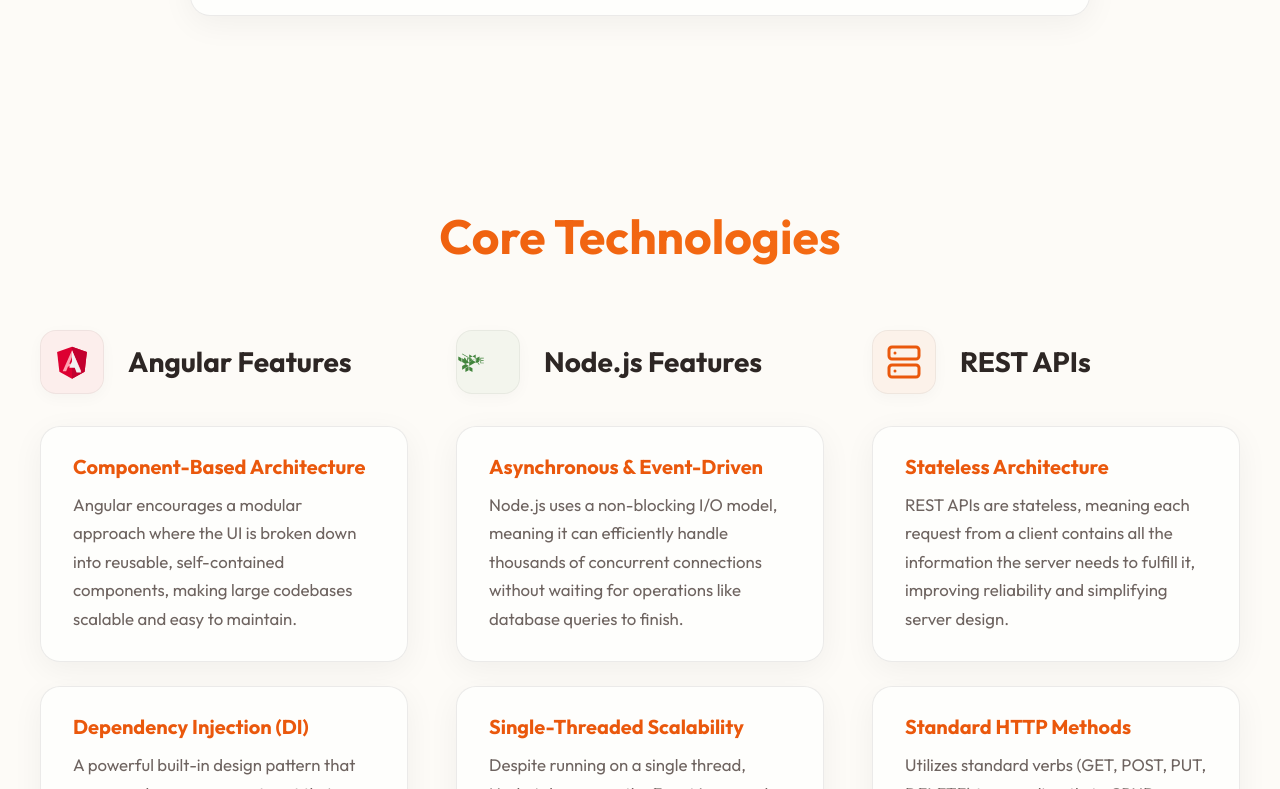
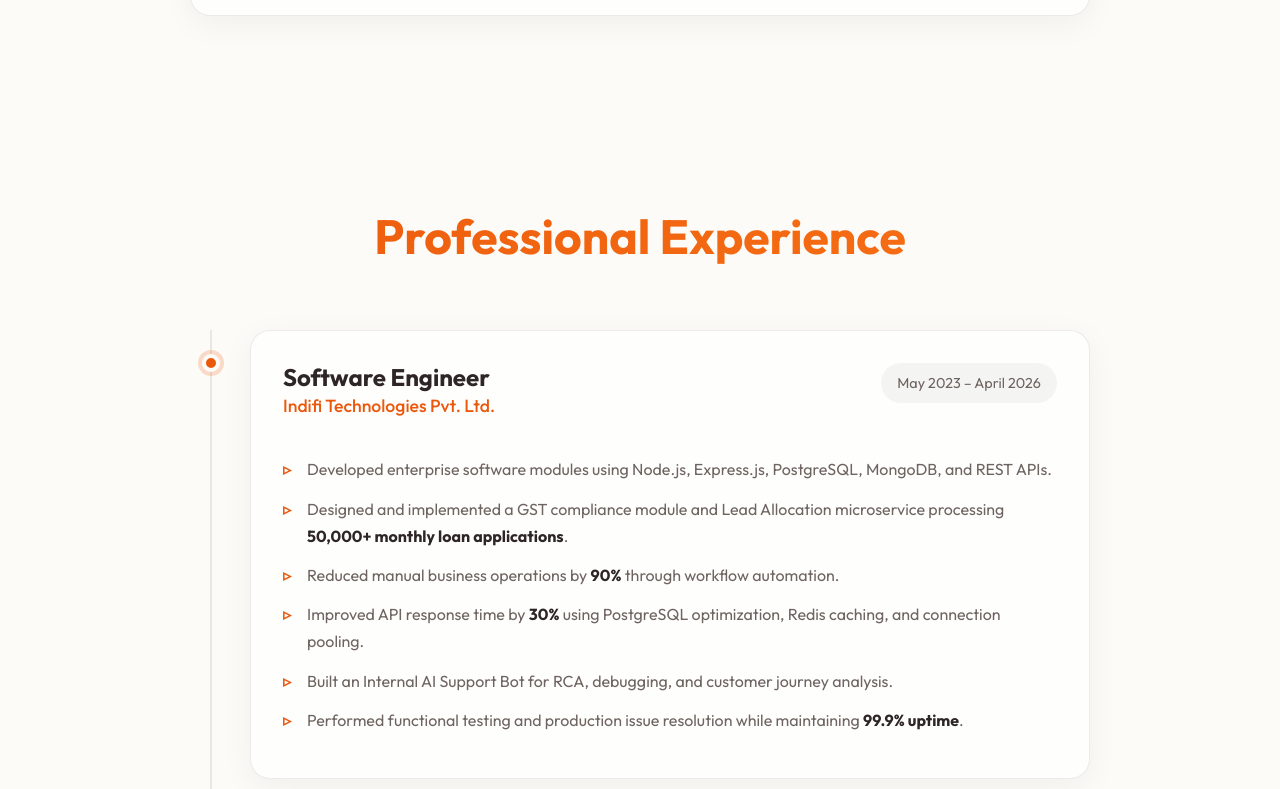
Before and after one commit to mnegi05/portfolio-ui, an Angular app: page / in a window 1280 px wide. Shown: the part 2351-3140 px from the top of the page. Built offline with nearby package versions, Linux system fonts and the light colour scheme.

Commit message:
core tech to bottom

```diff
--- a/src/app/app.component.html
+++ b/src/app/app.component.html
@@ -2,7 +2,7 @@
   <app-hero></app-hero>
   <app-skills></app-skills>
   <app-about></app-about>
+  <app-experience></app-experience>
   <app-learning></app-learning>
-  <app-experience></app-experience>
   <app-education></app-education>
 </main>
```
